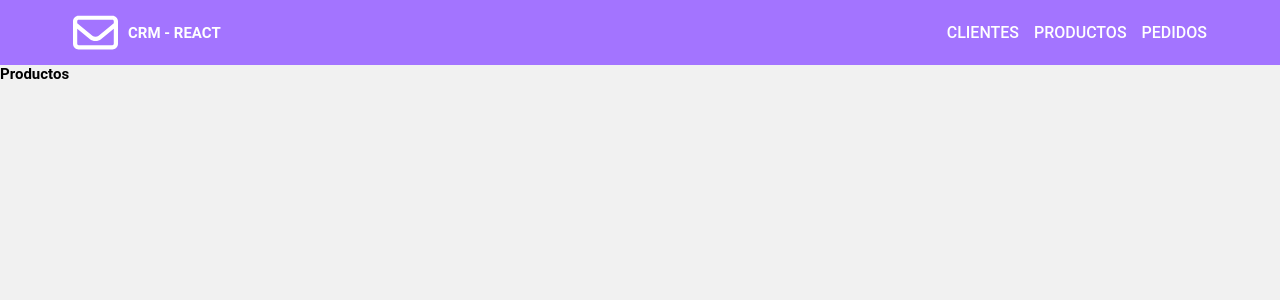
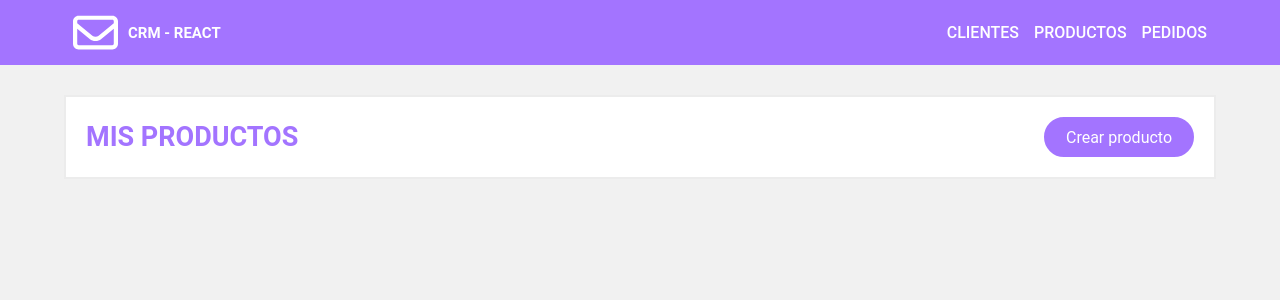
Before and after one commit to jhosuapp/crm-frontend-react, a React (Vite) app: page /productos in a window 1280 px wide. Shown: the top 300 px of the page. Built offline with nearby package versions, Linux system fonts and the light colour scheme; a web font is replaced by a local one.

Commit message:
feat: base products

```diff
--- /dev/null
+++ b/src/jsx/components/products/Product.jsx
@@ -0,0 +1,12 @@
+import { Container } from "../global/Container";
+import { Title } from "../global/Title";
+
+const Product = ()=>{
+    return (
+        <Container cls={'container container--bg custom-fonts'}>
+            <Title text_title={'Mis productos'} btn_text="Crear producto" btn_link={'/productos/crear'} />
+        </Container>
+    )
+}
+
+export { Product }
--- /dev/null
+++ b/src/jsx/components/products/ProductCreate.jsx
@@ -0,0 +1,12 @@
+import { Container } from "../global/Container";
+import { Title } from "../global/Title";
+
+const ProductCreate = ()=>{
+    return (
+        <Container cls={'container container--bg custom-fonts'}>
+            <Title text_title={'Crear producto'} btn_text="Volver" btn_link={'/productos/'} />
+        </Container>
+    )
+}
+
+export { ProductCreate }
--- /dev/null
+++ b/src/jsx/components/products/ProductEdit.jsx
@@ -0,0 +1,12 @@
+import { Container } from "../global/Container";
+import { Title } from "../global/Title";
+
+const ProductEdit = ()=>{
+    return (
+        <Container cls={'container container--bg custom-fonts'}>
+            <Title text_title={'Editar producto'} btn_text="Volver" btn_link={'/productos/'} />
+        </Container>
+    )
+}
+
+export { ProductEdit }
--- a/src/jsx/components/products/Products.jsx
+++ /dev/null
@@ -1,7 +0,0 @@
-const Products = ()=>{
-    return (
-        <h2>Productos</h2>
-    )
-}
-
-export { Products }
--- a/src/jsx/routes/Routes.jsx
+++ b/src/jsx/routes/Routes.jsx
@@ -3,7 +3,9 @@ import { Clients } from '../components/clients/Clients.jsx';
 import { ClientCreate } from '../components/clients/ClientCreate.jsx';
 import { ClientEdit } from '../components/clients/ClientEdit.jsx';
 //Products
-import { Products } from '../components/products/Products.jsx';
+import { Product } from '../components/products/Product.jsx';
+import { ProductCreate } from '../components/products/ProductCreate.jsx';
+import { ProductEdit } from '../components/products/ProductEdit.jsx';
 import { Orders } from '../components/orders/Orders.jsx';
 //Routing react dom
 import { Routes, Route } from 'react-router-dom';
@@ -18,7 +20,9 @@ const Routing = ()=>{
             <Route path="/clientes/editar/:id" element={ <ClientEdit /> } exact />
 
             {/* Clients products */}
-            <Route path="/productos" element={ <Products /> } exact />
+            <Route path="/productos" element={ <Product /> } exact />
+            <Route path="/productos/crear" element={ <ProductCreate /> } exact />
+            <Route path="/productos/editar/:id" element={ <ProductEdit /> } exact />
             {/* Clients products */}
             <Route path="/pedidos" element={ <Orders /> } exact />
         </Routes>
--- a/src/scss/layout/Transition.scss
+++ b/src/scss/layout/Transition.scss
@@ -49,11 +49,11 @@
         border-top-right-radius: 3500px 313px;
         transition: .5s ease all;
         &:nth-child(2){
-            background-color: #a374ff;
+            background-color: #ffd074;
             height: 95%;
         }
         &:last-child{
-            background-color: #ffd074;
+            background-color: #a374ff;
             height: 90%;
             transition: .75s ease all;
         }
```
Also changed, not shown: src/jsx/components/products/ProductDelete.jsx (added, +11 -0 lines).
